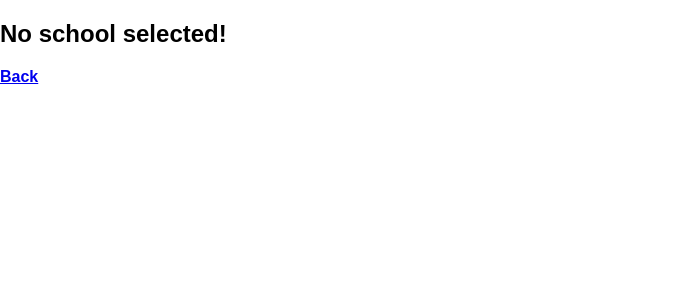
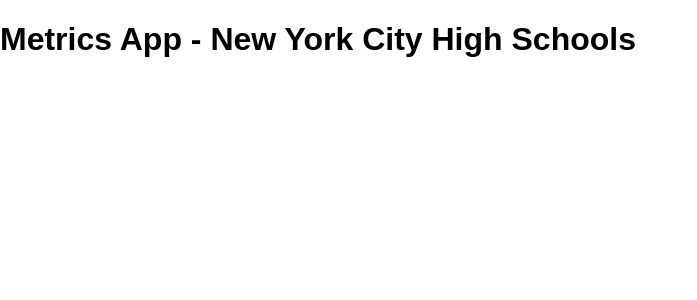
Before and after one commit to jcmunav63/metrics_app_m3, a React (Create React App) app: page /schools/1 in a window 1280 px wide. Shown: the top 300 px of the page, without its empty margins (0-697 px from the left). Built offline with nearby package versions, Linux system fonts and the light colour scheme.

Commit message:
Edit App.js & Home.js files to display components.

```diff
--- a/package.json
+++ b/package.json
@@ -7,6 +7,7 @@
     "@testing-library/jest-dom": "^5.17.0",
     "@testing-library/react": "^13.4.0",
     "@testing-library/user-event": "^13.5.0",
+    "axios": "^1.5.0",
     "prop-types": "^15.8.1",
     "react": "^18.2.0",
     "react-dom": "^18.2.0",
@@ -42,6 +43,7 @@
   "devDependencies": {
     "@babel/core": "^7.23.0",
     "@babel/eslint-parser": "^7.22.15",
+    "@babel/plugin-proposal-private-property-in-object": "^7.21.11",
     "@babel/plugin-syntax-jsx": "^7.22.5",
     "@babel/preset-react": "^7.22.15",
     "eslint": "^7.32.0",
--- a/src/App.js
+++ b/src/App.js
@@ -1,5 +1,5 @@
 import React from 'react';
-import { BrowserRouter as Router, Route, Switch } from 'react-router-dom';
+import { BrowserRouter as Router, Route, Routes } from 'react-router-dom';
 import Home from './components/Home';
 import SchoolList from './components/SchoolList';
 import SchoolDetails from './components/SchoolDetails';
@@ -8,12 +8,14 @@ import './App.css';
 function App() {
   return (
     <>
+      <h1>Metrics App - New York City High Schools</h1>
+      <Home />
       <Router>
-        <Switch>
+        <Routes>
           <Route path="/" exact component={Home} />
           <Route path="/schools" exact component={SchoolList} />
           <Route path="/schools/:schoolId" component={SchoolDetails} />
-        </Switch>
+        </Routes>
       </Router>
     </>
   );
--- a/src/components/Home.js
+++ b/src/components/Home.js
@@ -1,9 +1,9 @@
 import React from 'react';
-import SchoolList from './SchoolList';
+// import SchoolList from './SchoolList';
 
 const Home = () => (
   <div>
-    <SchoolList />
+    {/* <SchoolList /> */}
     {/* Image slider to select a borough */}
   </div>
 );
```
Also changed, not shown: 1 other file (tests, documents, lock files or other folders).
